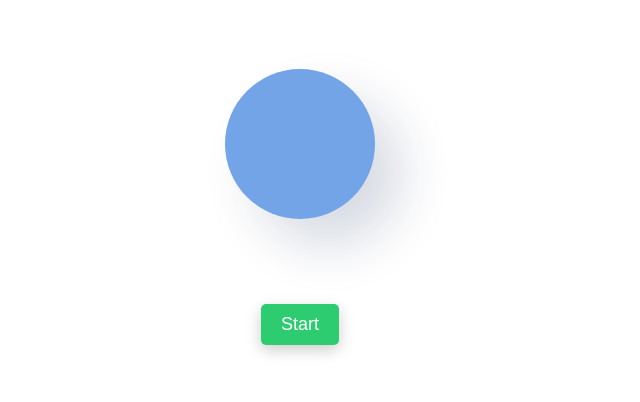
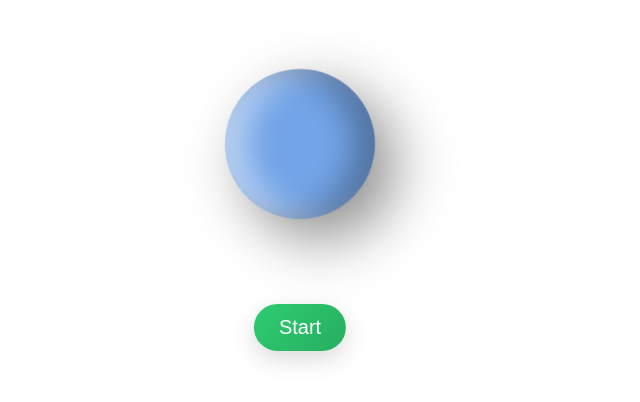
Before and after one commit to sivaparthi/tts-frontend, an Angular app: page / in a window 1280 px wide. Shown: the part 256-658 px from the top of the page, without its empty margins (340-980 px from the left). Built offline with nearby package versions, Linux system fonts and the light colour scheme.

Commit message:
ui changes

```diff
--- a/src/app/bouncing-circle/bouncing-circle.component.css
+++ b/src/app/bouncing-circle/bouncing-circle.component.css
@@ -8,18 +8,34 @@
     top: 50%;
     transform: translate(-50%, -50%) scale(1); /* Default scale */
     transition: transform 0.1s ease-in-out;
-  box-shadow: 28px 28px 50px rgba(13, 39, 80, 0.16),
-    -23px -23px 45px rgba(255, 255, 255, 1);
+    box-shadow: inset -15px -15px 30px rgba(0, 0, 0, 0.3), /* Inner shadow for depth */
+      inset 15px 15px 30px rgba(255, 255, 255, 0.5), /* Highlight on top right */
+      40px 40px 60px rgba(13, 39, 80, 0.4),
+      -35px -35px 55px rgba(255, 255, 255, 1);
+    animation: bounce 2s infinite, rotate 4s infinite linear;
   }
 
   @keyframes bounce {
     0%,
     100% {
       transform: translate(-50%, -50%) scale(1);
-    box-shadow: 0px 15px 30px rgba(0, 0, 0, 0.2);
+      box-shadow: inset -15px -15px 30px rgba(0, 0, 0, 0.3),
+        inset 15px 15px 30px rgba(255, 255, 255, 0.5),
+        0px 25px 50px rgba(0, 0, 0, 0.4);
     }
     50% {
       transform: translate(-50%, -75%) scale(1.2);
-    box-shadow: 0px 30px 60px rgba(0, 0, 0, 0.3);
+      box-shadow: inset -15px -15px 30px rgba(0, 0, 0, 0.3),
+        inset 15px 15px 30px rgba(255, 255, 255, 0.5),
+        0px 45px 90px rgba(0, 0, 0, 0.6);
     }
   }
+
+  @keyframes rotate {
+    0% {
+      transform: translate(-50%, -50%) scale(1) rotate(0deg);
+    }
+    100% {
+      transform: translate(-50%, -50%) scale(1) rotate(360deg);
+    }
+  }
--- a/src/app/toggle-button/toggle-button.component.css
+++ b/src/app/toggle-button/toggle-button.component.css
@@ -1,20 +1,27 @@
 .toggle-btn {
-  padding: 10px 20px;
-  font-size: 18px;
-  background-color: #2ecc71;
+  padding: 12px 25px;
+  font-size: 20px;
+  background: linear-gradient(135deg, #2ecc71, #27ae60);
   color: white;
   border: none;
-  border-radius: 5px;
+  border-radius: 50px;
   cursor: pointer;
   position: absolute;
   left: 50%;
   transform: translateX(-50%);
   top: 70%;
-  box-shadow: 0px 5px 15px rgba(0, 0, 0, 0.2);
-  transition: background-color 0.3s ease, box-shadow 0.3s ease;
+  box-shadow: 0px 8px 25px rgba(0, 0, 0, 0.15);
+  transition: background 0.3s ease, box-shadow 0.3s ease, transform 0.3s ease;
 }
 
 .toggle-btn:hover {
-  background-color: #27ae60;
-  box-shadow: 0px 10px 20px rgba(0, 0, 0, 0.3);
+  background: linear-gradient(135deg, #27ae60, #2ecc71);
+  box-shadow: 0px 15px 30px rgba(0, 0, 0, 0.4);
+  transform: translateX(-50%) scale(1.05);
 }
+
+.toggle-btn:active {
+  background: linear-gradient(135deg, #1e8449, #16a085);
+  box-shadow: 0px 4px 10px rgba(0, 0, 0, 0.2);
+  transform: translateX(-50%) scale(0.98);
+}
--- a/src/app/toggle-button/toggle-button.component.ts
+++ b/src/app/toggle-button/toggle-button.component.ts
@@ -32,6 +32,7 @@
       this.buttonText = 'Stop';
       this.isRecording = true;
       this.isAnalyzing = true; // Start sound-based bounce
+      this.cdr.detectChanges()
       await this.startAnalyzingAudio();
 
       // Request access to the microphone
```
Lines whose indentation alone changed are shown as unchanged.
